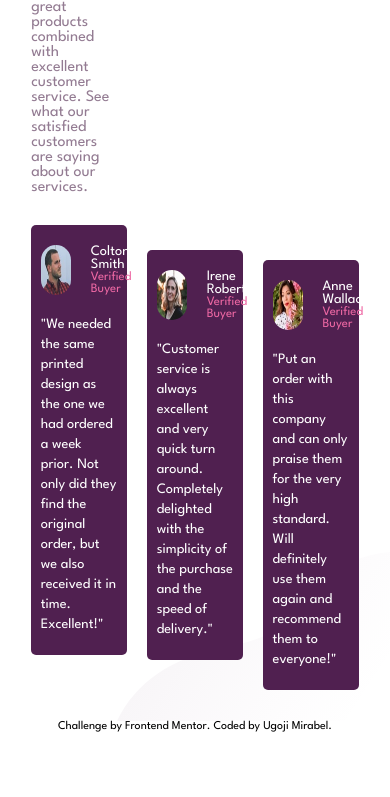
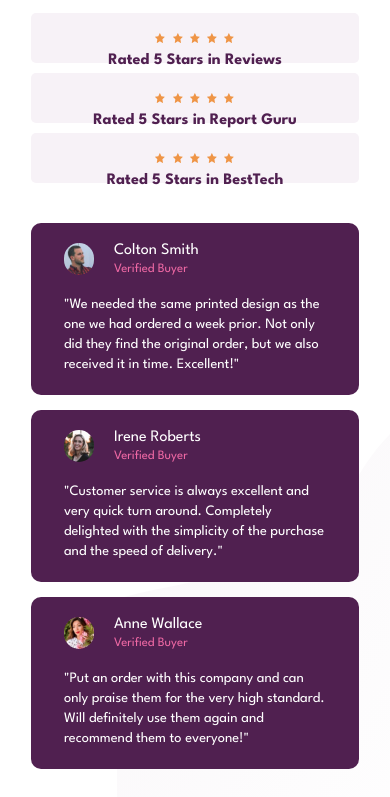
Before and after one commit to Meerahbel/Social-Proof-section, a plain HTML site: page index.html in a window 390 px wide. Shown: the part 279-1076 px from the top of the page. Before the commit the page ends 1021 px from the top, so only its background shows below. Drawn offline with Linux system fonts and the light colour scheme.

Commit message:
mobile design created

```diff
--- a/style.css
+++ b/style.css
@@ -129,6 +129,10 @@ section {
   font-size: 0.9rem;
 }
 
+.name {
+  padding-bottom: 5px;
+}
+
 .verified {
   color: hsl(333, 80%, 67%);
   font-size: 0.8rem;
@@ -154,3 +158,185 @@ section {
   font-size: 12px;
   margin-bottom: 10px;
 }
+
+/*For responsive design*/ /*For responsive design*/ /*For responsive design*/ /*For responsive design*/ /*For responsive design*/
+/*For responsive design*/ /*For responsive design*/ /*For responsive design*/ /*For responsive design*/ /*For responsive design*/
+
+@media (max-width: 1000px) {
+  * {
+    padding: 0;
+    margin: 0;
+    box-sizing: border-box;
+  }
+
+  body {
+    font-family: "League Spartan", sans-serif;
+    width: 100%;
+    height: 100vh;
+    position: relative;
+  }
+
+  section {
+    position: absolute;
+    width: 100%;
+  }
+
+  #main {
+    background-image: url(images/bg-pattern-top-mobile.svg),
+      url(images/bg-pattern-bottom-mobile.svg);
+    background-repeat: no-repeat, no-repeat;
+    background-position: top left, bottom right;
+    background-size: 70% auto, 70% auto;
+    background-color: #fff;
+    width: 100%;
+    min-height: 100vh;
+    padding: 8%;
+    display: flex;
+    flex-direction: column;
+    gap: 30px;
+  }
+
+  #upper {
+    display: flex;
+    flex-direction: column;
+    align-items: center;
+    gap: 30px;
+    width: 100%;
+  }
+
+  #texts {
+    width: fit-content;
+    display: flex;
+    flex-direction: column;
+    align-items: center;
+  }
+
+  .text-1 {
+    font-size: 2.5rem;
+    width: 100%;
+    text-align: center;
+    font-weight: 700;
+    color: hsl(300, 43%, 22%);
+    padding-bottom: 15px;
+  }
+
+  .text-2 {
+    font-weight: 500;
+    font-size: 1.4rem;
+    width: 100%;
+    text-align: center;
+    color: hsl(303, 10%, 53%);
+  }
+
+  #ratings {
+    display: flex;
+    flex-direction: column;
+    width: 100%;
+  }
+
+  .rate {
+    display: flex;
+    flex-direction: column;
+    justify-content: space-around;
+    align-items: center;
+    gap: 10px;
+    padding: 20px;
+    background-color: hsl(300, 24%, 96%);
+    margin-bottom: 10px;
+    width: 100%;
+    height: 50px;
+    border-radius: 5px;
+  }
+
+  .stars {
+    display: flex;
+    justify-content: space-around;
+    width: 30%;
+  }
+
+  .stars img {
+    width: 10px;
+    height: 10px;
+  }
+
+  .rating-text {
+    font-size: 1rem;
+    color: hsl(300, 43%, 22%);
+    font-weight: 700;
+  }
+
+  .rating-2 {
+    margin-left: 0px;
+  }
+  .rating-3 {
+    margin-left: 0px;
+  }
+
+  #lower {
+    display: flex;
+    flex-direction: column;
+    gap: 15px;
+    width: 100%;
+  }
+
+  .card {
+    display: flex;
+    flex-direction: column;
+    align-items: center;
+    gap: 20px;
+    background-color: hsl(300, 43%, 22%);
+    padding: 20px 0;
+    width: 100%;
+    height: fit-content;
+    border-radius: 10px;
+  }
+
+  .profile {
+    display: flex;
+    width: 80%;
+    gap: 20px;
+  }
+
+  .profile-img {
+    width: 30px;
+    height: auto;
+    border-radius: 20px;
+  }
+
+  .name,
+  .review {
+    color: #fff;
+    font-weight: 400;
+    font-size: 1rem;
+  }
+
+  .name {
+    padding-bottom: 5px;
+  }
+
+  .verified {
+    color: hsl(333, 80%, 67%);
+    font-size: 0.8rem;
+  }
+
+  .review {
+    width: 80%;
+    font-size: 0.9rem;
+    line-height: 20px;
+  }
+
+  .card-2 {
+    margin-top: 0px;
+  }
+
+  .card-3 {
+    margin-top: 0px;
+  }
+
+  .footer {
+    width: 100%;
+    text-align: center;
+    font-size: 1rem;
+    margin-bottom: 10px;
+  }
+}
```
